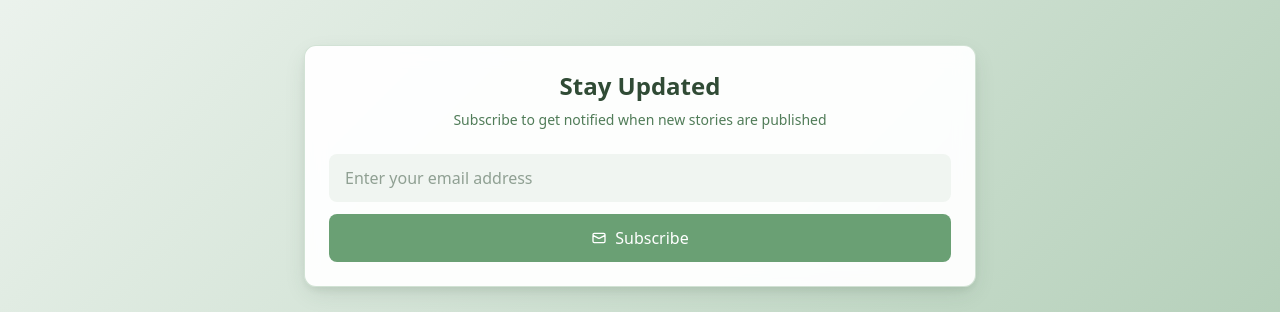
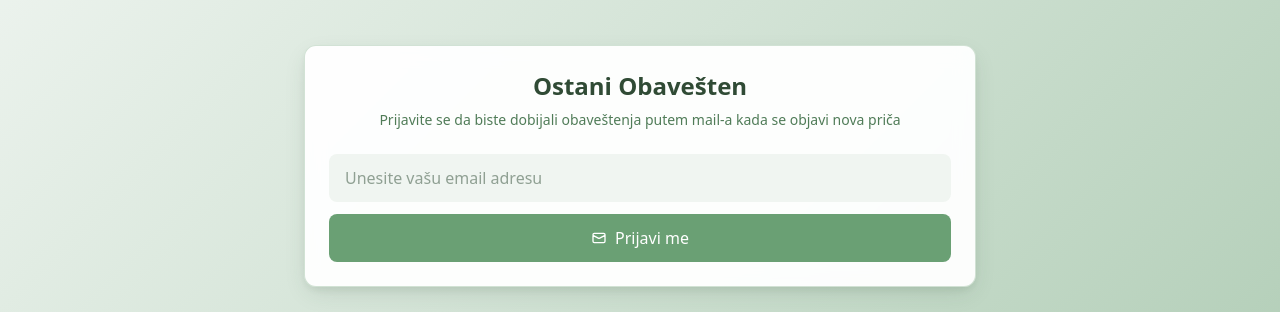
Before and after one commit to REXOMANIJA/lexblogkiro, a React (Vite) app: page / in a window 1280 px wide. Shown: the part 143-455 px from the top of the page. Built offline with nearby package versions, Linux system fonts and the light colour scheme; no server answers; the database is empty.

Commit message:
Update newsletter subscription form styling and functionality

```diff
--- a/src/components/NewsletterSubscriptionForm.tsx
+++ b/src/components/NewsletterSubscriptionForm.tsx
@@ -10,7 +10,7 @@ export function NewsletterSubscriptionForm() {
     e.preventDefault();
 
     if (!email.trim()) {
-      setMessage({ type: 'error', text: 'Please enter your email address' });
+      setMessage({ type: 'error', text: 'Unesite vašu email adresu' });
       return;
     }
 
@@ -19,10 +19,10 @@ export function NewsletterSubscriptionForm() {
 
     try {
       await subscribeToNewsletter(email);
-      setMessage({ type: 'success', text: 'Successfully subscribed to newsletter!' });
+      setMessage({ type: 'success', text: 'Uspešno ste se prijavili na moj Newsletter!' });
       setEmail('');
     } catch (error) {
-      const errorMessage = error instanceof Error ? error.message : 'Failed to subscribe';
+      const errorMessage = error instanceof Error ? error.message : 'Neuspešno';
       setMessage({ type: 'error', text: errorMessage });
     } finally {
       setLoading(false);
@@ -42,10 +42,10 @@ export function NewsletterSubscriptionForm() {
       >
         <div className="text-center mb-6">
           <h2 className="text-2xl sm:text-3xl font-semibold mb-2" style={{ color: '#304b35' }}>
-            Stay Updated
+            Ostani Obavešten
           </h2>
           <p className="text-sm sm:text-base" style={{ color: '#507c58' }}>
-            Subscribe to get notified when new stories are published
+            Prijavite se da biste dobijali obaveštenja putem mail-a kada se objavi nova priča
           </p>
         </div>
 
@@ -56,7 +56,7 @@ export function NewsletterSubscriptionForm() {
                 type="email"
                 value={email}
                 onChange={(e) => setEmail(e.target.value)}
-                placeholder="Enter your email address"
+                placeholder="Unesite vašu email adresu"
                 disabled={loading}
                 className="w-full px-4 py-3 rounded-lg border transition-all duration-200 focus:outline-none focus:ring-2 disabled:opacity-50 disabled:cursor-not-allowed"
                 style={{
@@ -95,14 +95,14 @@ export function NewsletterSubscriptionForm() {
               {loading ? (
                 <>
                   <div className="animate-spin rounded-full h-4 w-4 border-2 border-white border-t-transparent"></div>
-                  Subscribing...
+                  Prijavljivanje...
                 </>
               ) : (
                 <>
                   <svg className="w-4 h-4" fill="none" viewBox="0 0 24 24" stroke="currentColor">
                     <path strokeLinecap="round" strokeLinejoin="round" strokeWidth={2} d="M3 8l7.89 4.26a2 2 0 002.22 0L21 8M5 19h14a2 2 0 002-2V7a2 2 0 00-2-2H5a2 2 0 00-2 2v10a2 2 0 002 2z" />
                   </svg>
-                  Subscribe
+                  Prijavi me
                 </>
               )}
             </button>
```
